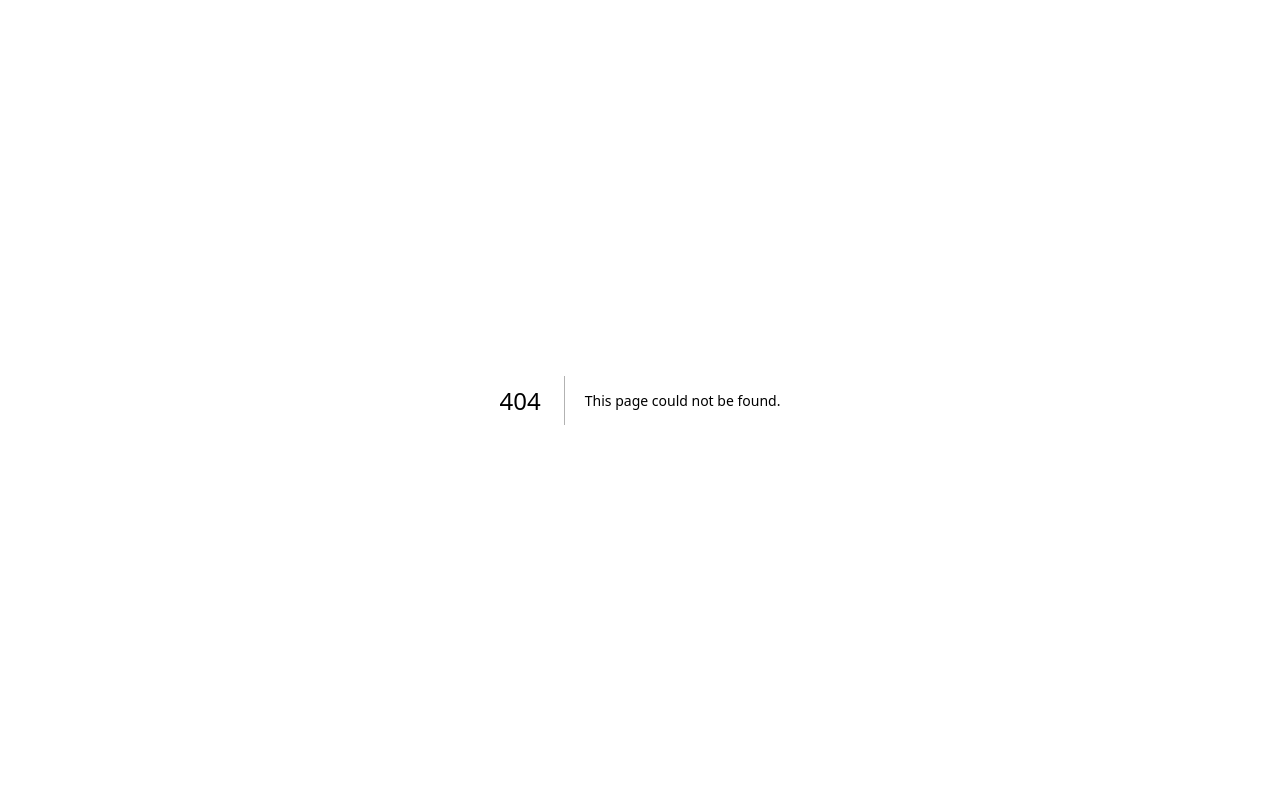
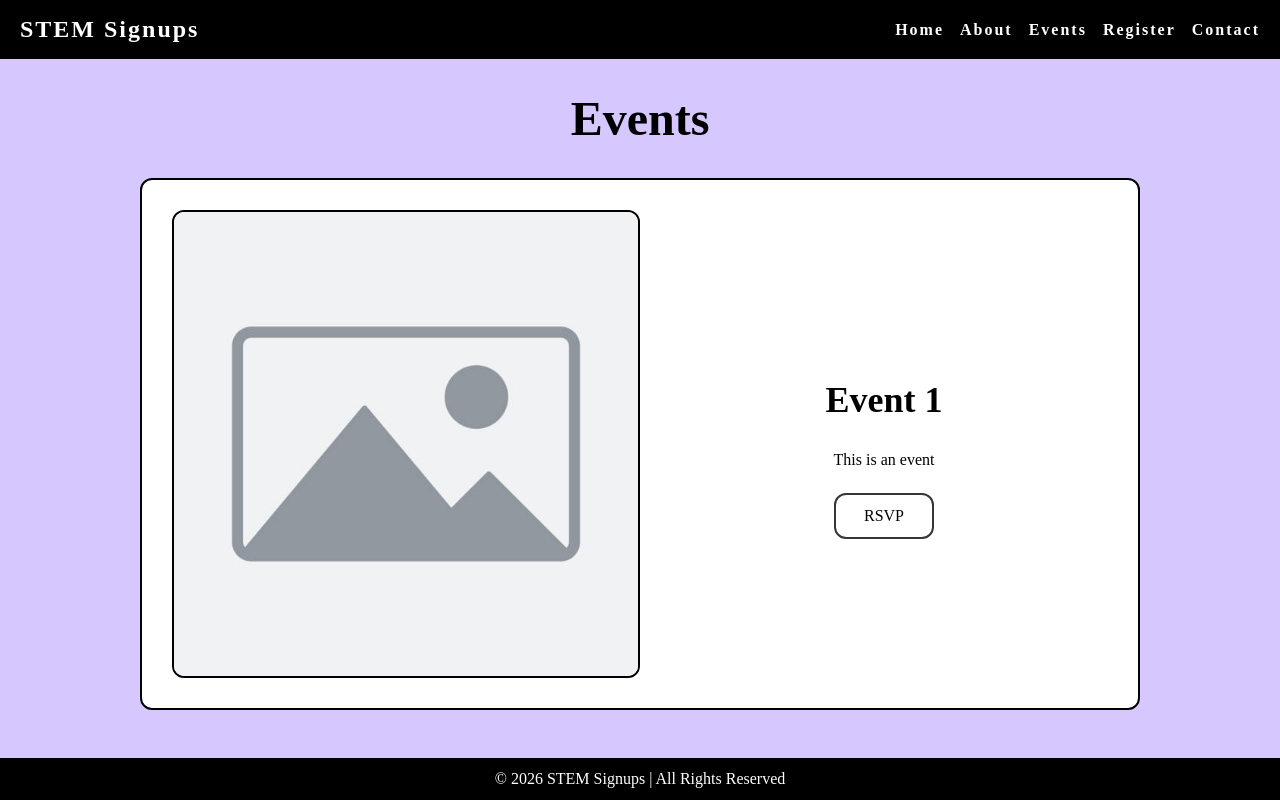
Before and after one commit to RishanBaweja/STEM-signups, a Next.js app: page /events in a window 1280 px wide. Before the commit this address had no page. Built offline with nearby package versions, Linux system fonts and the light colour scheme.

Commit message:
feat: port starter HTML and CSS into placeholder pages

```diff
--- /dev/null
+++ b/src/app/events/page.tsx
@@ -0,0 +1,27 @@
+import Navbar from "@/components/Navbar";
+
+import Image from "next/image";
+
+export default function Events() {
+  return (
+    <>
+      <Navbar />
+      <main>
+        <h1 className="page-title">Events</h1>
+        <div className="event">
+          <Image src="/placeholder.jpg" alt="Alt Text" id="event-image" width={612} height={612} />
+          <div className="event-details">
+            <div className="event-name">
+              <h2>Event 1</h2>
+            </div>
+            <p className="event-description">This is an event</p>
+            <a href="" className="RSVP">
+              RSVP
+            </a>
+          </div>
+        </div>
+      </main>
+      <footer className="footer">© 2026 STEM Signups | All Rights Reserved</footer>
+    </>
+  );
+}
--- a/src/app/globals.css
+++ b/src/app/globals.css
@@ -0,0 +1,232 @@
+/* Shared page layout */
+
+* {
+  box-sizing: border-box;
+}
+
+html {
+  height: 100%;
+}
+
+body {
+  display: flex;
+  flex-direction: column;
+  min-height: 100vh;
+  margin: 0;
+  font-family: "Times New Roman", Times, serif;
+  background-color: #d7c7ff;
+}
+
+main {
+  display: flex;
+  flex: 1;
+  flex-direction: column;
+  align-items: center;
+  padding: 0 20px 40px;
+}
+
+h1,
+h2 {
+  text-align: center;
+}
+
+.page-title {
+  font-size: clamp(32px, 6vw, 48px);
+}
+
+/* Navigation */
+
+.navbar {
+  position: sticky;
+  top: 0;
+  z-index: 10;
+  display: flex;
+  flex-wrap: wrap;
+  justify-content: space-between;
+  align-items: center;
+  gap: 12px;
+  width: 100%;
+  padding: 16px 20px;
+  background-color: black;
+  color: white;
+}
+
+.logo {
+  margin: 0;
+}
+
+.nav-list {
+  display: flex;
+  flex-wrap: wrap;
+  justify-content: center;
+  gap: 16px;
+  margin: 0;
+  padding: 0;
+  list-style: none;
+}
+
+.navbar a {
+  color: white;
+  font-weight: bold;
+  text-decoration: none;
+  letter-spacing: 2px;
+}
+
+.navbar a:hover,
+.navbar a:focus-visible {
+  text-decoration: underline;
+}
+
+/* Footer */
+
+.footer {
+  display: flex;
+  justify-content: center;
+  align-items: center;
+  width: 100%;
+  min-height: 2.5rem;
+  padding: 12px 20px;
+  background-color: black;
+  color: white;
+  text-align: center;
+}
+
+/* Contact and registration forms */
+
+#contact-form,
+#register-form {
+  display: flex;
+  flex-direction: column;
+  gap: 12px;
+  width: 100%;
+  max-width: 1000px;
+  margin: 0 auto;
+}
+
+form label {
+  font-weight: bold;
+  font-size: 20px;
+}
+
+input[type="text"],
+input[type="email"],
+input[type="password"],
+textarea {
+  width: 100%;
+  padding: 12px;
+  border: 2px solid #363636;
+  border-radius: 12px;
+  font: inherit;
+  font-size: 16px;
+}
+
+textarea {
+  min-height: 160px;
+  resize: vertical;
+}
+
+input[type="submit"] {
+  align-self: center;
+  margin-top: 12px;
+  padding: 16px 24px;
+  border: 2px solid #363636;
+  border-radius: 12px;
+  background-color: transparent;
+  font: inherit;
+  font-size: 16px;
+  cursor: pointer;
+}
+
+input[type="submit"]:hover {
+  background-color: #8f8f8f;
+}
+
+input:focus-visible,
+textarea:focus-visible,
+.RSVP:focus-visible {
+  outline: 3px solid #533399;
+  outline-offset: 3px;
+}
+
+/* Home and about pages */
+
+.about-text,
+.entry-info {
+  max-width: 1000px;
+  margin-top: 20px;
+  font-size: 24px;
+  text-align: center;
+}
+
+/* Events */
+
+.event {
+  display: flex;
+  align-items: center;
+  gap: 20px;
+  width: 100%;
+  max-width: 1000px;
+  padding: 30px;
+  border: 2px solid black;
+  border-radius: 12px;
+  background-color: white;
+}
+
+#event-image {
+  width: 50%;
+  max-width: 500px;
+  height: auto;
+  border: 2px solid black;
+  border-radius: 12px;
+}
+
+.event-details {
+  flex: 1;
+  min-width: 0;
+  overflow-wrap: anywhere;
+}
+
+.event-name {
+  margin-bottom: 20px;
+  font-size: 24px;
+  text-align: center;
+}
+
+.event-description {
+  text-align: center;
+}
+
+.RSVP {
+  display: block;
+  width: fit-content;
+  min-width: 100px;
+  margin: 24px auto 0;
+  padding: 12px 20px;
+  border: 2px solid #363636;
+  border-radius: 12px;
+  background-color: white;
+  color: black;
+  text-align: center;
+  text-decoration: none;
+}
+
+.RSVP:hover {
+  background-color: #8f8f8f;
+}
+
+/* Smaller screens */
+
+@media (max-width: 700px) {
+  .navbar {
+    flex-direction: column;
+  }
+
+  .event {
+    flex-direction: column;
+    padding: 20px;
+  }
+
+  #event-image {
+    width: 100%;
+  }
+}
--- a/src/app/layout.tsx
+++ b/src/app/layout.tsx
@@ -3,8 +3,8 @@ import "./globals.css";
 
 //! Update metadata to match your project
 export const metadata: Metadata = {
-  title: "Create Next App",
-  description: "Generated by create next app",
+  title: "STEM Signups",
+  description: "Description Placeholder", // TODO: add description
 };
 
 export default function RootLayout({ children }: { children: React.ReactNode }) {
--- a/src/components/Navbar.tsx
+++ b/src/components/Navbar.tsx
@@ -1,3 +1,28 @@
+import Link from "next/link";
+
 export default function Navbar() {
-  return <div>Navbar</div>;
+  return (
+    <nav className="navbar">
+      <h1 className="logo">
+        <Link href="/">STEM Signups</Link>
+      </h1>
+      <ul className="nav-list">
+        <li>
+          <Link href="/">Home</Link>
+        </li>
+        <li>
+          <Link href="/about">About</Link>
+        </li>
+        <li>
+          <Link href="/events">Events</Link>
+        </li>
+        <li>
+          <Link href="/register">Register</Link>
+        </li>
+        <li>
+          <Link href="/contact">Contact</Link>
+        </li>
+      </ul>
+    </nav>
+  );
 }
--- /dev/null
+++ b/src/styles/global.d.ts
@@ -0,0 +1,2 @@
+// Allow side-effect imports of stylesheets, such as import "./globals.css".
+declare module "*.css" {}
```
Also changed, not shown: src/app/about/page.tsx (added, +14 -0 lines), src/app/contact/page.tsx (added, +22 -0 lines), src/app/example/page.tsx (+8 -1 lines), src/app/page.tsx (+11 -3 lines), src/app/register/page.tsx (added, +20 -0 lines), public/placeholder.jpg (added).
